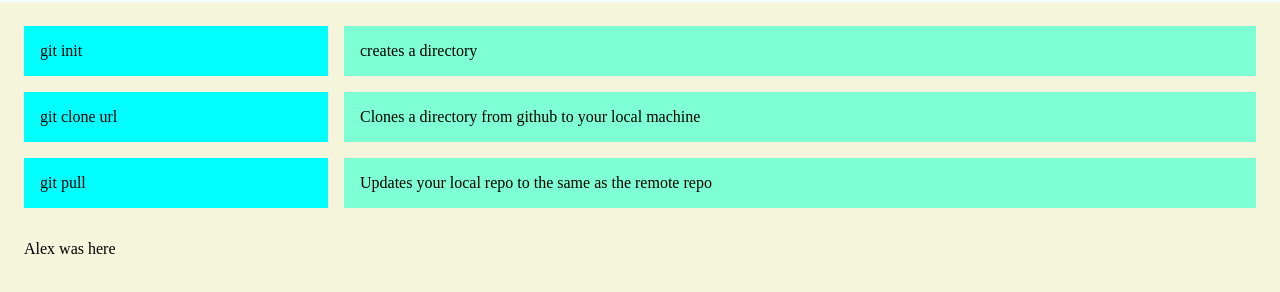
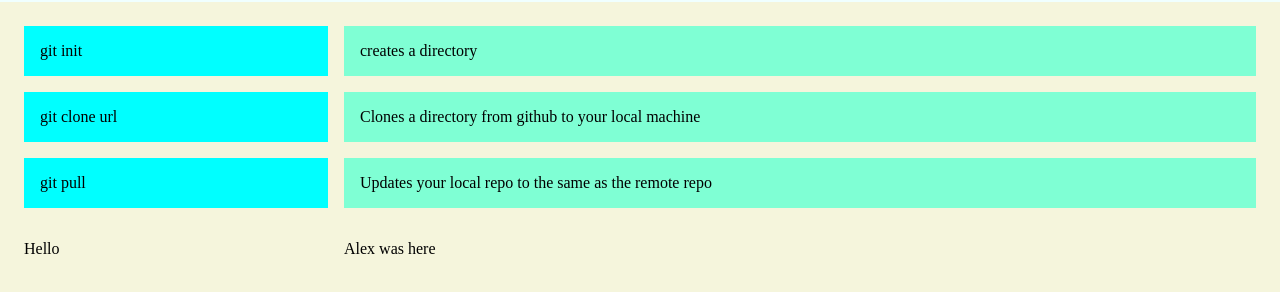
Before and after one commit to PriyeshIllam/version-control, a plain HTML site: page index.html in a window 1280 px wide. Shown: the part 86-378 px from the top of the page. Drawn offline with Linux system fonts and the light colour scheme.

Commit message:
Added text hello

```diff
--- a/index.html
+++ b/index.html
@@ -19,6 +19,7 @@
         <div class="git-commands__effect">Clones a directory from github to your local machine</div>
         <div class="git-commands__command">git pull</div>
         <div class="git-commands__effect">Updates your local repo to the same as the remote repo</div>
+        <div><p>Hello</p></div>
         <div>
             <p>Alex was here</p>
         </div>
```
